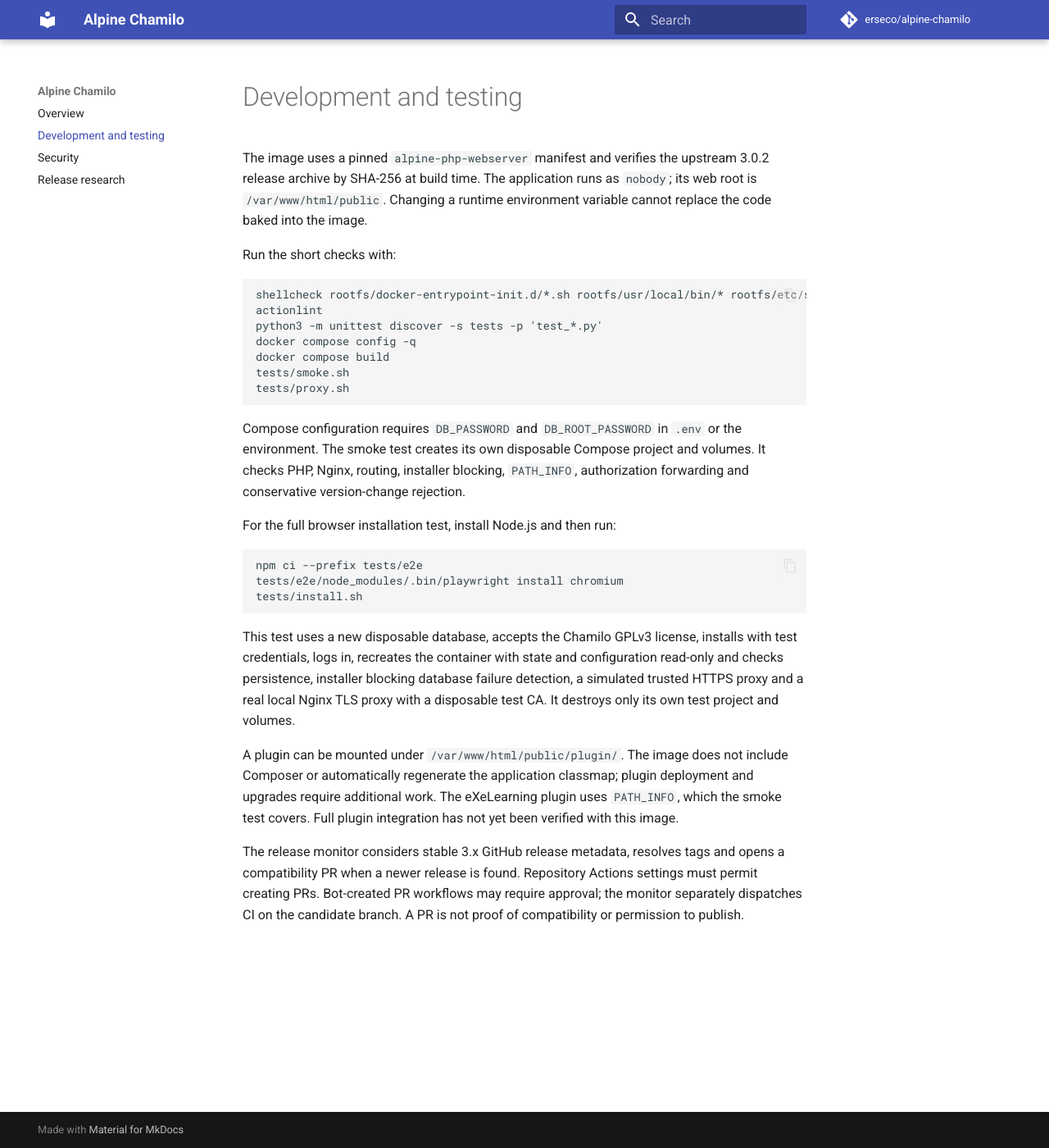
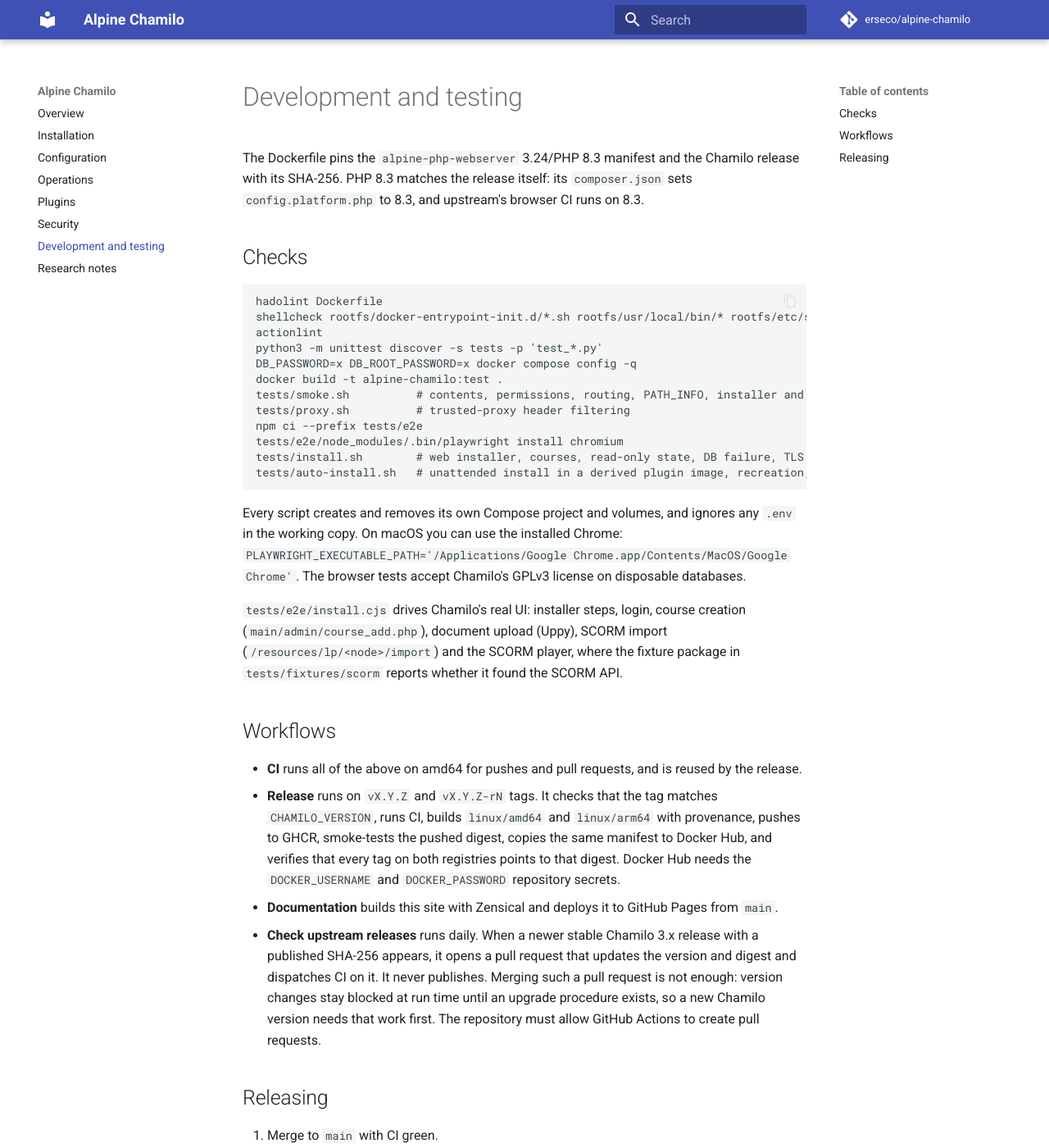
Before and after one commit to erseco/alpine-chamilo, an MkDocs documentation site: the page built from docs/development.md, in a window 1280 px wide and 1400 px high. Shown: the whole window at 82% size. Built offline with MkDocs 1.6.1 and Material for MkDocs 9.7.7, drawn with Linux system fonts in a browser that asks for light colours; comment, search, counter and statistics services are not loaded; some of the changed text lies outside the part shown.

Commit message:
Document installation, operations and plugins

````diff
--- a/docs/development.md
+++ b/docs/development.md
@@ -1,31 +1,37 @@
 # Development and testing
 
-The image uses a pinned `alpine-php-webserver` manifest and verifies the upstream 3.0.2 release archive by SHA-256 at build time. The application runs as `nobody`; its web root is `/var/www/html/public`. Changing a runtime environment variable cannot replace the code baked into the image.
+The Dockerfile pins the `alpine-php-webserver` 3.24/PHP 8.3 manifest and the Chamilo release with its SHA-256. PHP 8.3 matches the release itself: its `composer.json` sets `config.platform.php` to 8.3, and upstream's browser CI runs on 8.3.
 
-Run the short checks with:
+## Checks
 
 ```sh
+hadolint Dockerfile
 shellcheck rootfs/docker-entrypoint-init.d/*.sh rootfs/usr/local/bin/* rootfs/etc/service/*/run tests/*.sh
 actionlint
 python3 -m unittest discover -s tests -p 'test_*.py'
-docker compose config -q
-docker compose build
-tests/smoke.sh
-tests/proxy.sh
+DB_PASSWORD=x DB_ROOT_PASSWORD=x docker compose config -q
+docker build -t alpine-chamilo:test .
+tests/smoke.sh          # contents, permissions, routing, PATH_INFO, installer and version guards
+tests/proxy.sh          # trusted-proxy header filtering
+npm ci --prefix tests/e2e
+tests/e2e/node_modules/.bin/playwright install chromium
+tests/install.sh        # web installer, courses, read-only state, DB failure, TLS proxy, backup/restore
+tests/auto-install.sh   # unattended install in a derived plugin image, recreation, refusal to reuse a database
 ```
 
-Compose configuration requires `DB_PASSWORD` and `DB_ROOT_PASSWORD` in `.env` or the environment. The smoke test creates its own disposable Compose project and volumes. It checks PHP, Nginx, routing, installer blocking, `PATH_INFO`, authorization forwarding and conservative version-change rejection.
+Every script creates and removes its own Compose project and volumes, and ignores any `.env` in the working copy. On macOS you can use the installed Chrome: `PLAYWRIGHT_EXECUTABLE_PATH='/Applications/Google Chrome.app/Contents/MacOS/Google Chrome'`. The browser tests accept Chamilo's GPLv3 license on disposable databases.
 
-For the full browser installation test, install Node.js and then run:
+`tests/e2e/install.cjs` drives Chamilo's real UI: installer steps, login, course creation (`main/admin/course_add.php`), document upload (Uppy), SCORM import (`/resources/lp/<node>/import`) and the SCORM player, where the fixture package in `tests/fixtures/scorm` reports whether it found the SCORM API.
 
-```sh
-npm ci --prefix tests/e2e
-tests/e2e/node_modules/.bin/playwright install chromium
-tests/install.sh
-```
+## Workflows
 
-This test uses a new disposable database, accepts the Chamilo GPLv3 license, installs with test credentials, logs in, recreates the container with state and configuration read-only and checks persistence, installer blocking database failure detection, a simulated trusted HTTPS proxy and a real local Nginx TLS proxy with a disposable test CA. It destroys only its own test project and volumes.
+- **CI** runs all of the above on amd64 for pushes and pull requests, and is reused by the release.
+- **Release** runs on `vX.Y.Z` and `vX.Y.Z-rN` tags. It checks that the tag matches `CHAMILO_VERSION`, runs CI, builds `linux/amd64` and `linux/arm64` with provenance, pushes to GHCR, smoke-tests the pushed digest, copies the same manifest to Docker Hub, and verifies that every tag on both registries points to that digest. Docker Hub needs the `DOCKER_USERNAME` and `DOCKER_PASSWORD` repository secrets.
+- **Documentation** builds this site with Zensical and deploys it to GitHub Pages from `main`.
+- **Check upstream releases** runs daily. When a newer stable Chamilo 3.x release with a published SHA-256 appears, it opens a pull request that updates the version and digest and dispatches CI on it. It never publishes. Merging such a pull request is not enough: version changes stay blocked at run time until an upgrade procedure exists, so a new Chamilo version needs that work first. The repository must allow GitHub Actions to create pull requests.
 
-A plugin can be mounted under `/var/www/html/public/plugin/`. The image does not include Composer or automatically regenerate the application classmap; plugin deployment and upgrades require additional work. The eXeLearning plugin uses `PATH_INFO`, which the smoke test covers. Full plugin integration has not yet been verified with this image.
+## Releasing
 
-The release monitor considers stable 3.x GitHub release metadata, resolves tags and opens a compatibility PR when a newer release is found. Repository Actions settings must permit creating PRs. Bot-created PR workflows may require approval; the monitor separately dispatches CI on the candidate branch. A PR is not proof of compatibility or permission to publish.
+1. Merge to `main` with CI green.
+2. Tag: `git tag v3.0.2` for a new Chamilo version, or `git tag v3.0.2-r1` for an image-only revision (base image or package updates), and push the tag.
+3. Check the release run's summary for the published digest.
--- a/mkdocs.yml
+++ b/mkdocs.yml
@@ -1,5 +1,5 @@
 site_name: Alpine Chamilo
-site_description: Unofficial Chamilo image on Alpine Linux
+site_description: Unofficial Chamilo LMS 3.x image on Alpine Linux, Nginx and PHP-FPM
 site_url: https://erseco.github.io/alpine-chamilo/
 repo_url: https://github.com/erseco/alpine-chamilo
 repo_name: erseco/alpine-chamilo
@@ -10,6 +10,10 @@ theme:
     - content.code.copy
 nav:
   - Overview: index.md
+  - Installation: installation.md
+  - Configuration: configuration.md
+  - Operations: operations.md
+  - Plugins: plugins.md
+  - Security: security.md
   - Development and testing: development.md
-  - Security: security.md
-  - Release research: research.md
+  - Research notes: research.md
````
Also changed, not shown: CONTRIBUTING.md (+1 -1 lines), README.md (+19 -33 lines), docs/configuration.md (added, +36 -0 lines), docs/index.md (+30 -12 lines), docs/installation.md (added, +38 -0 lines), docs/operations.md (added, +56 -0 lines), docs/plugins.md (added, +43 -0 lines), docs/research.md (+1 -1 lines), docs/security.md (+25 -5 lines), 1 other file.
